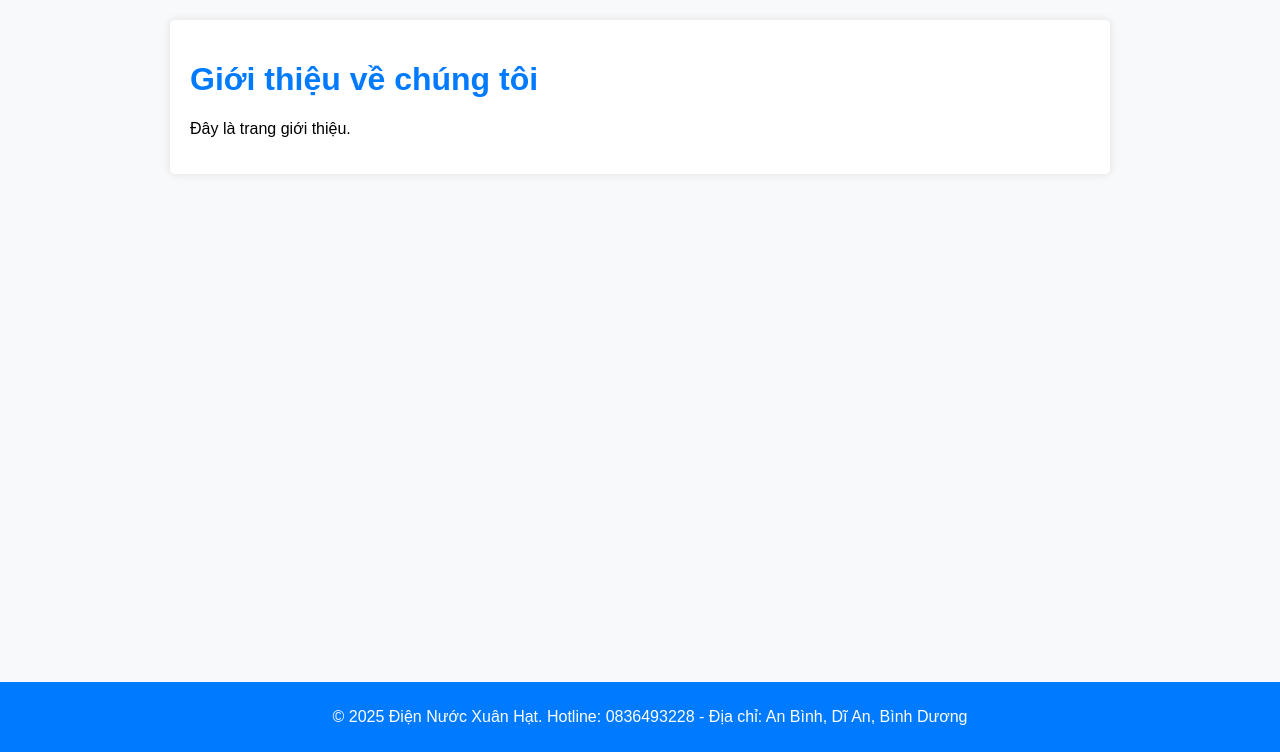
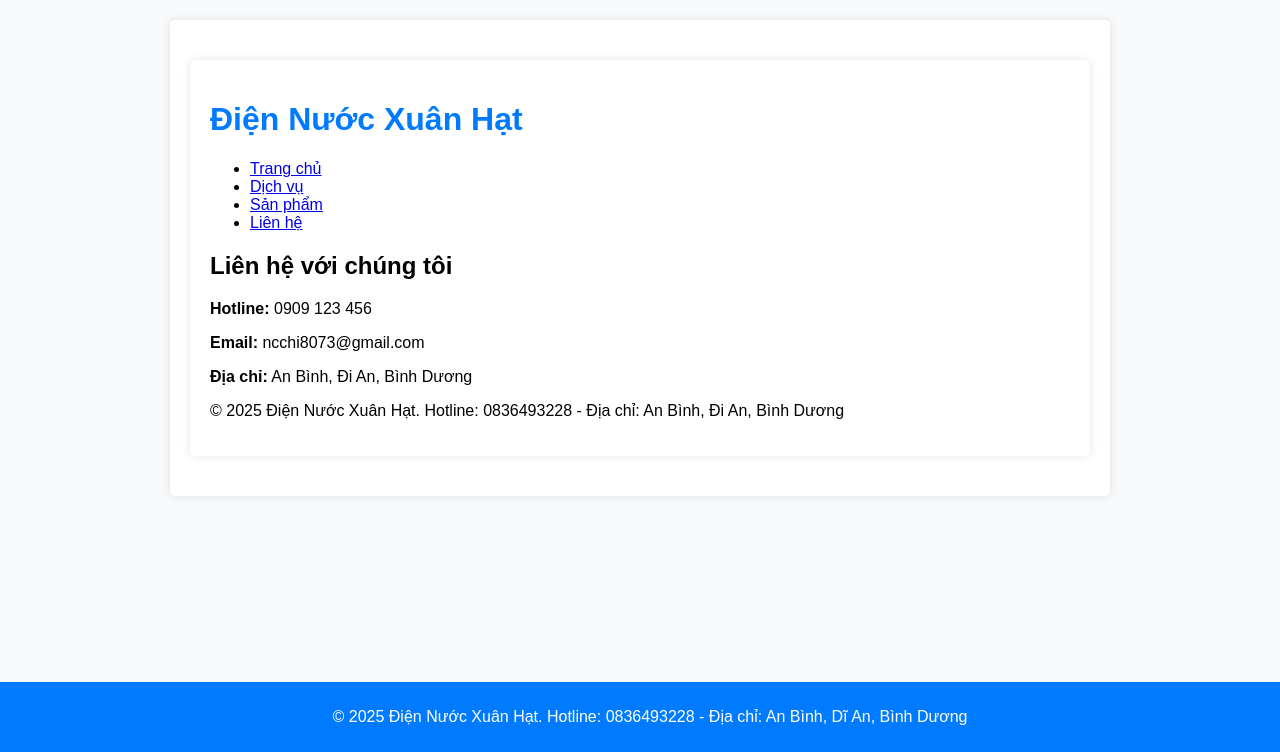
Before and after one commit to nguyenducchi123/diennuocxuanhat, a Django app: page /about/ in a window 1280 px wide. Shown: the part 48-800 px from the top of the page. Run offline with Django 5.2, Linux system fonts and the light colour scheme.

Commit message:
Add about page

```diff
--- a/home/templates/home/about.html
+++ b/home/templates/home/about.html
@@ -1,8 +1,26 @@
 {% extends 'home/base.html' %}
 
-{% block title %}Giới Thiệu{% endblock %}
+{% block title %}Giới thiệu - Điện Nước Xuân Hạt{% endblock %}
 
 {% block content %}
-    <h1>Giới thiệu về chúng tôi</h1>
-    <p>Đây là trang giới thiệu.</p>
+<div class="container">
+    <h1>Điện Nước Xuân Hạt</h1>
+    <nav>
+        <ul>
+            <li><a href="/">Trang chủ</a></li>
+            <li><a href="/dich-vu/">Dịch vụ</a></li>
+            <li><a href="/san-pham/">Sản phẩm</a></li>
+            <li><a href="/lien-he/">Liên hệ</a></li>
+        </ul>
+    </nav>
+
+    <h2>Liên hệ với chúng tôi</h2>
+    <p><strong>Hotline:</strong> 0909 123 456</p>
+    <p><strong>Email:</strong> ncchi8073@gmail.com</p>
+    <p><strong>Địa chỉ:</strong> An Bình, Đi An, Bình Dương</p>
+
+    <footer>
+        <p>© 2025 Điện Nước Xuân Hạt. Hotline: 0836493228 - Địa chỉ: An Bình, Đi An, Bình Dương</p>
+    </footer>
+</div>
 {% endblock %}
```
Also changed, not shown: 1 other file.
